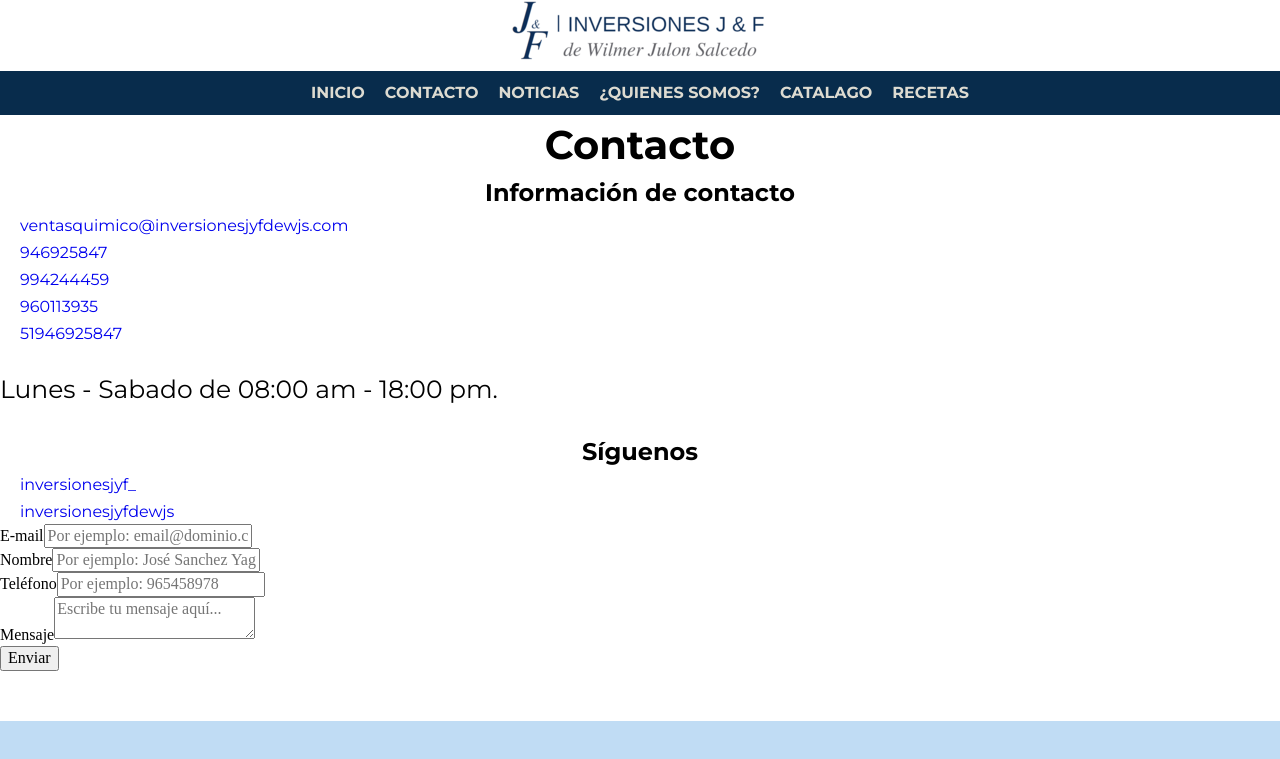
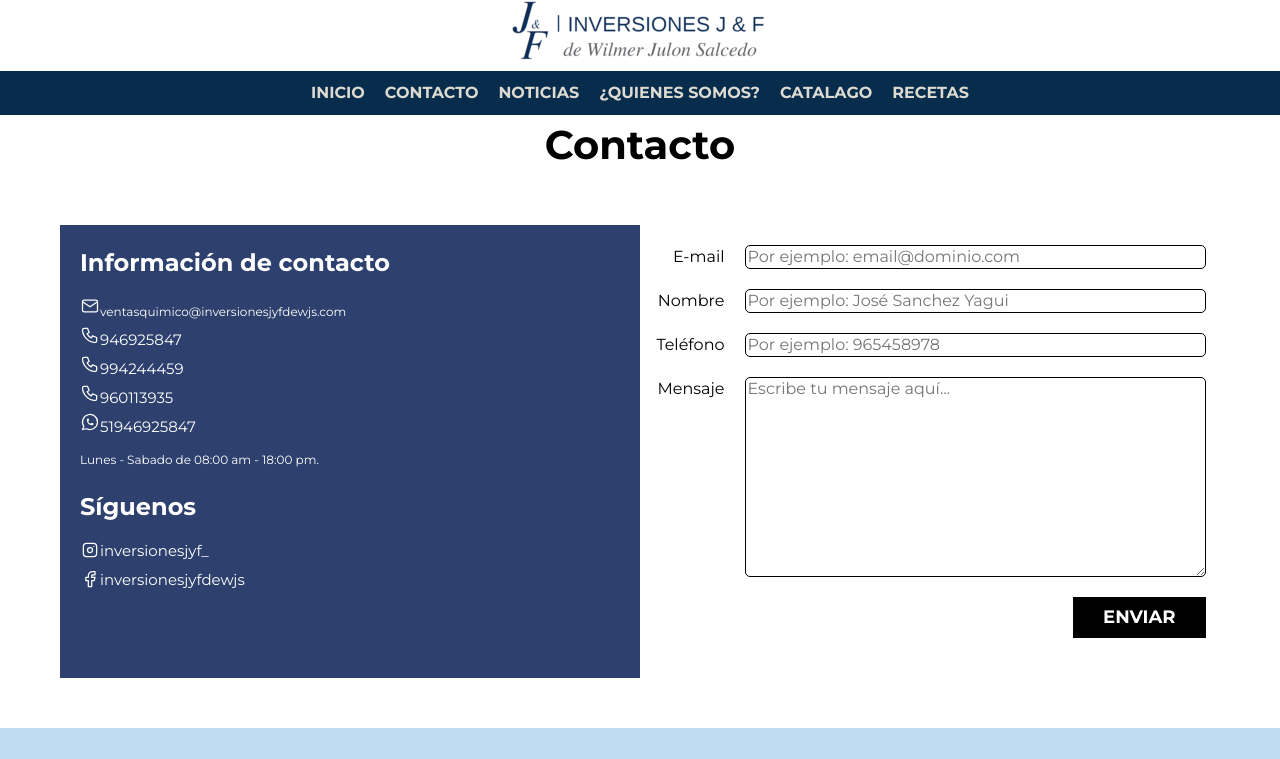
Before and after one commit to GoDeeper96/ProyectoJF, a React (Create React App) app: page /contacto in a window 1280 px wide. Shown: the top 759 px of the page. Built offline with nearby package versions, Linux system fonts and the light colour scheme.

Commit message:
UPDATE 7 CONTACTO
ACTUALIZAR CONTACTO

```diff
--- a/src/Pages/Contacto.module.css
+++ b/src/Pages/Contacto.module.css
@@ -0,0 +1,131 @@
+.contenedor{
+    max-width: 120rem;
+    margin: 0 auto;
+  }
+.contacto__grid{
+    display: grid;
+    grid-template-columns: repeat(2,1fr);
+}
+.contacto__grid__margin_arriba_bloque_margin_lados_bloques
+{
+    display: grid;
+    grid-template-columns: repeat(2,1fr);
+    margin-top: 5rem;
+    margin-right: 2rem;
+    margin-left: 2rem;
+}
+.contacto--margin_bloque{
+    margin-top: 5rem;
+}
+
+.contacto_bg {
+    background-color: #2E406E;
+    height: 100%;
+}
+
+.contacto__contenido__htres{
+    margin-top: 2rem;
+    margin-left: 2rem;
+    margin-bottom: 1.5rem;
+    text-align:left;
+    color: var(--blanco);
+
+}
+
+/* .contacto--color{
+    color: var(--blanco);
+} */
+
+.conctato--margin_contenido{
+    margin-left: 2rem;
+}
+
+.formulario {
+    background-color: var(--blanco);
+    font-family: var(--fuentePrincipal);
+    margin: 2rem auto 0 auto;
+    width: 95%;
+    padding: 0;
+}
+
+.campo {
+    display: flex;
+    margin-bottom: 2rem;
+}
+.campo__label {
+    flex: 0 0 9rem;
+    text-align: right;
+    padding-right: 2rem;
+}
+.campo__field {
+    flex: 1;
+    border: 1px solid var(--negro);
+    border-radius: 0.5rem;
+}
+.campo__field__textarea {
+    flex: 1;
+    border: 1px solid var(--negro);
+    border-radius: 0.5rem;
+    height: 20rem;
+}
+
+.campo__boton{
+    display: flex;
+    margin-bottom: 2rem;
+    justify-content: end;
+}
+
+.boton {
+    display: inline-block;
+    font-family: var(--fuentePrincipal);
+    color: var(--blanco);
+    text-align: center;
+    padding: 1rem 3rem;
+    font-size: 1.8rem;
+    text-transform: uppercase;
+    font-weight: 700;
+    margin-bottom: 2rem;
+    border: none;
+}
+
+.boton:hover {
+    cursor: pointer;
+}
+.boton__primario {
+    display: inline-block;
+    font-family: var(--fuentePrincipal);
+    color: var(--blanco);
+    text-align: center;
+    padding: 1rem 3rem;
+    font-size: 1.8rem;
+    text-transform: uppercase;
+    font-weight: 700;
+    margin-bottom: 2rem;
+    border: none;
+    background-color: var(--negro);
+}
+.boton--secundario {
+    background-color: var(--primario);
+}
+.footer__telefonos__a__email{
+    font-size: 1.2rem;
+    color: var(--blanco);
+}
+.footer__telefonos__a{
+    font-size: 1.5rem;
+    color: var(--blanco);
+}
+.footer__redes__a{
+    font-size: 1.5rem;
+    vertical-align:top;
+    color: var(--blanco);
+}
+.footer__margin{
+    margin-left: 2rem;
+    margin-top: 0.2rem;
+}
+.footer_p{
+    font-size: 1.2rem;
+    color: var(--blanco);
+    margin-left: 2rem;
+}
```
